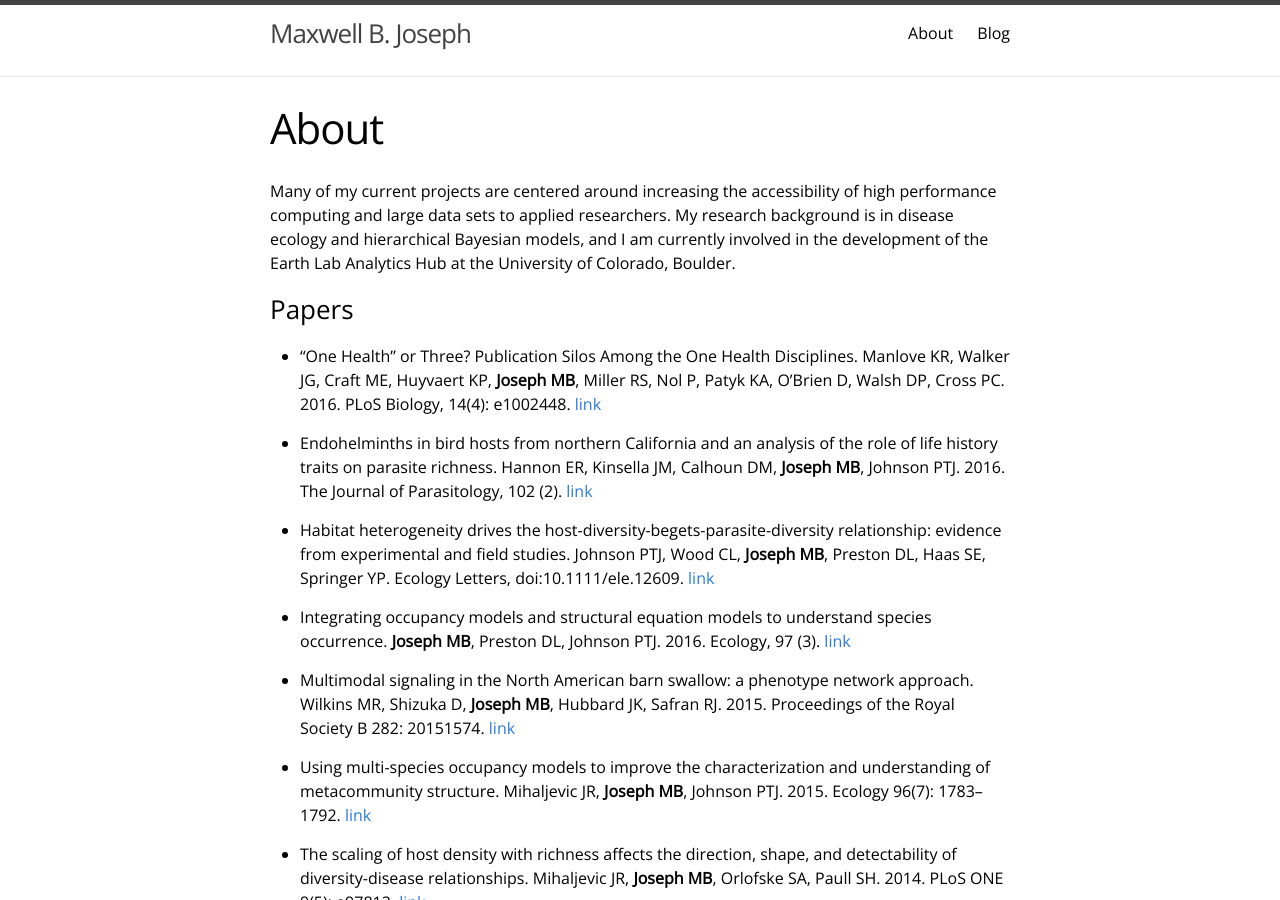
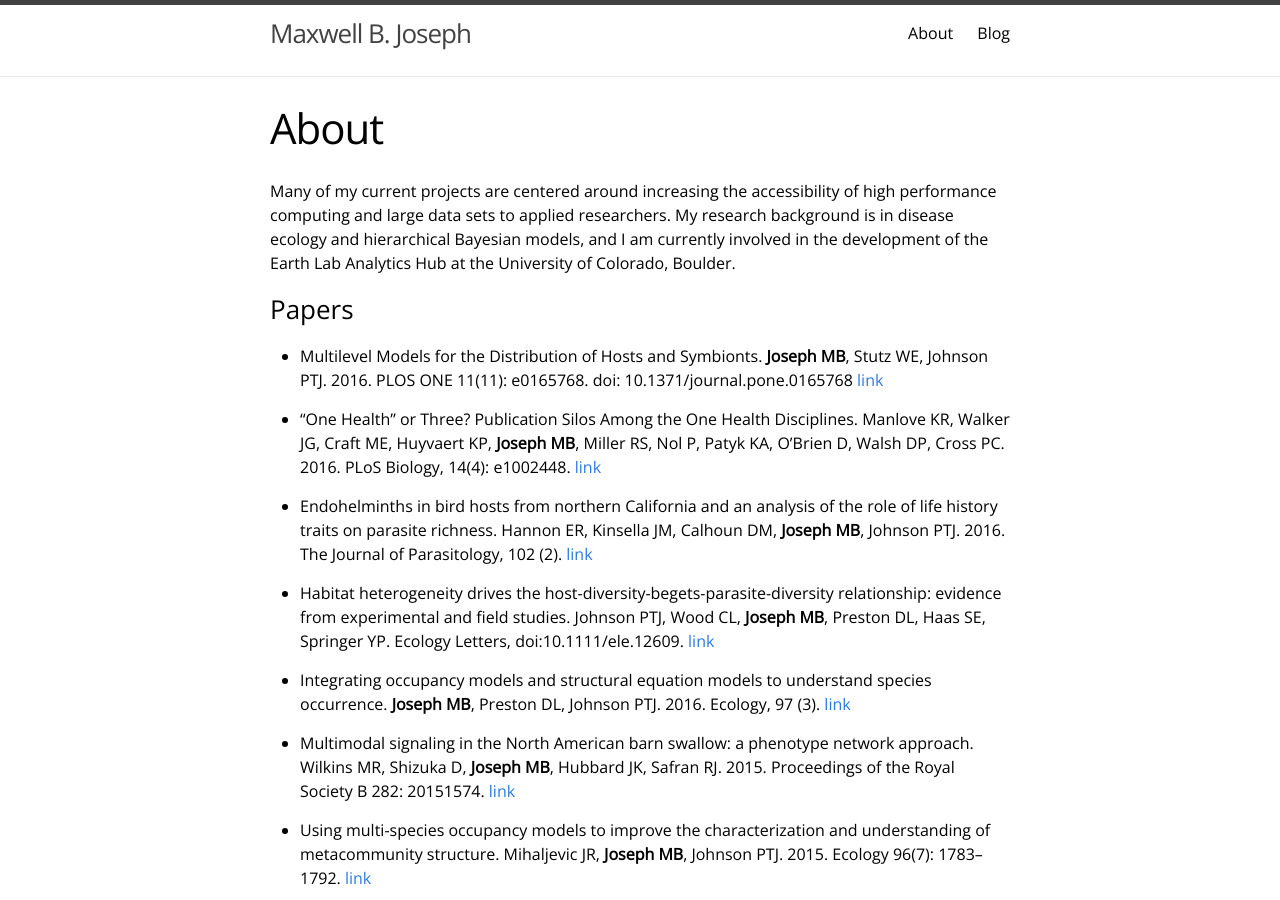
Before and after one commit to mbjoseph/old-website, a Jekyll site: the page built from about.md, in a window 1280 px wide and 900 px high. Built offline with Jekyll 4.4.1, drawn with Linux system fonts in a browser that asks for light colours.

Commit message:
adding plos paper

```diff
--- a/about.md
+++ b/about.md
@@ -9,6 +9,8 @@ Many of my current projects are centered around increasing the accessibility of
 My research background is in disease ecology and hierarchical Bayesian models, and I am currently involved in the development of the Earth Lab Analytics Hub at the University of Colorado, Boulder.
 
 ### Papers
+
+- Multilevel Models for the Distribution of Hosts and Symbionts. **Joseph MB**, Stutz WE, Johnson PTJ. 2016. PLOS ONE 11(11): e0165768. doi: 10.1371/journal.pone.0165768 [link](http://journals.plos.org/plosone/article?id=10.1371/journal.pone.0165768)
 
 - “One Health” or Three? Publication Silos Among the One Health Disciplines. Manlove KR, Walker JG, Craft ME, Huyvaert KP, **Joseph MB**, Miller RS, Nol P, Patyk KA, O’Brien D, Walsh DP, Cross PC. 2016. PLoS Biology, 14(4): e1002448. [link](http://journals.plos.org/plosbiology/article?id=10.1371%2Fjournal.pbio.1002448)
 
```
